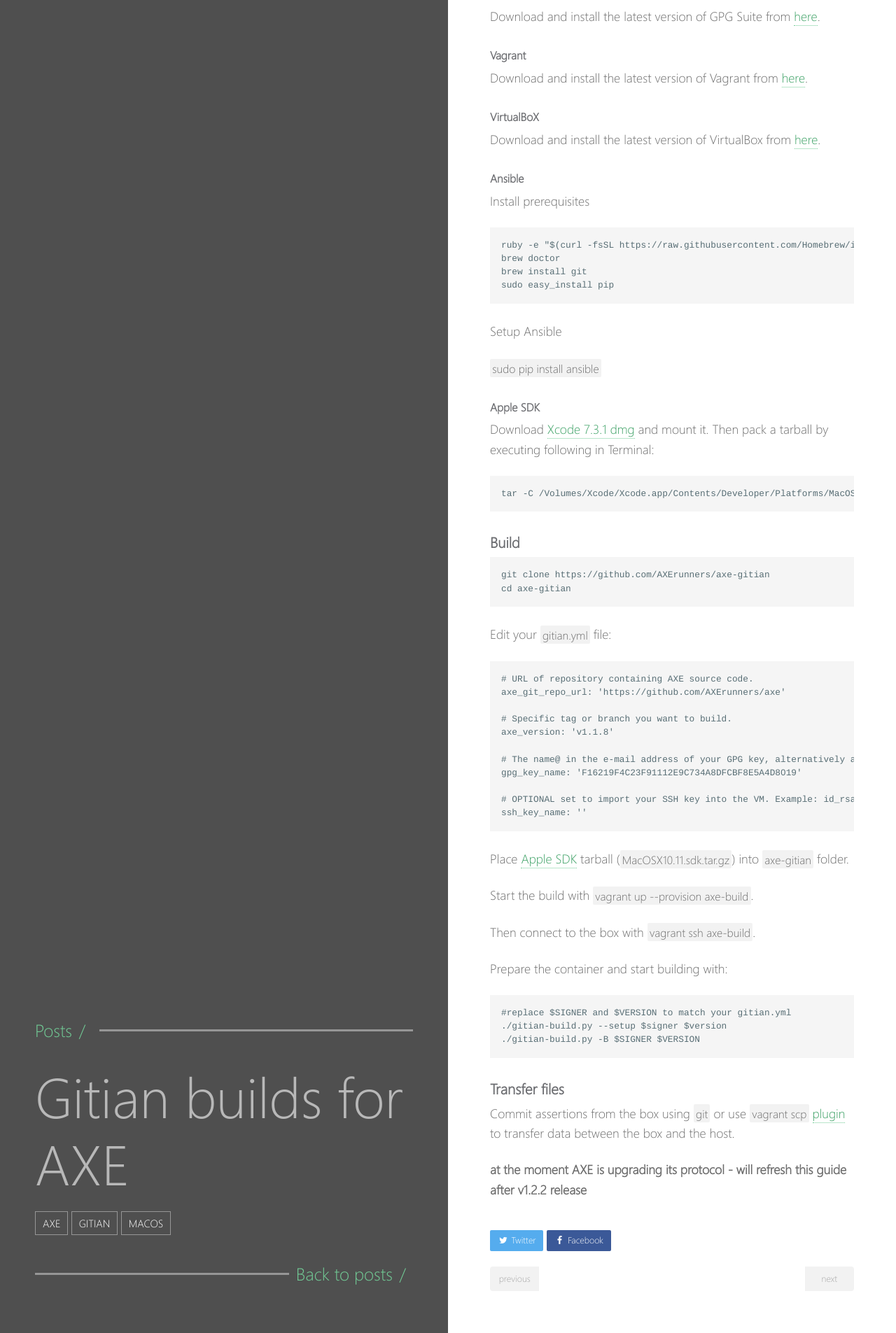
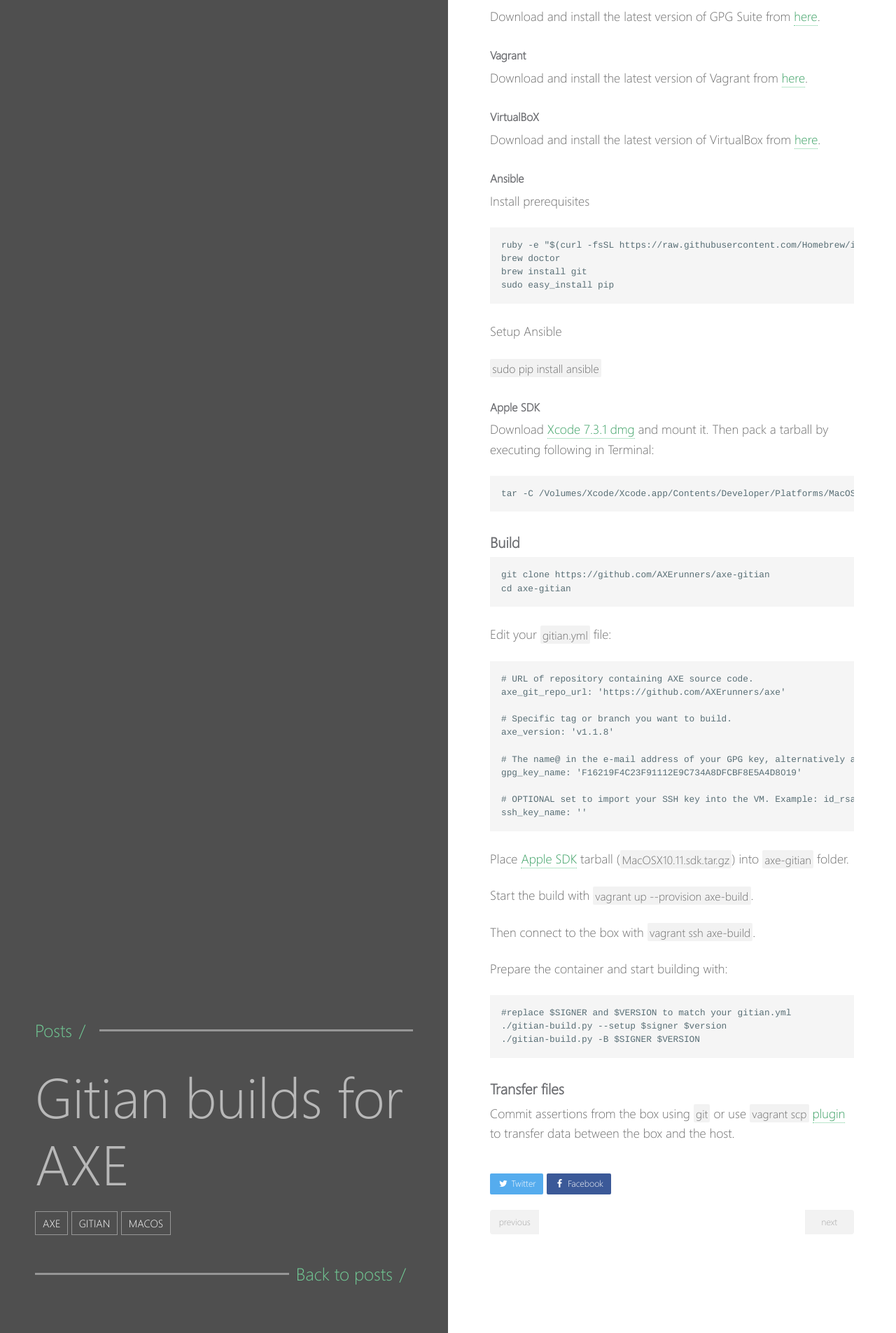
Before and after one commit to charlesrocket/charlesrocket.github.io, a Jekyll site: the page built from _posts/2018-10-15-axe-gitian.md, in a window 1280 px wide. Shown: the part 1021-2926 px from the top of the page at 70% size. Built offline with Jekyll 4.4.1, drawn with Linux system fonts in a browser that asks for light colours.

Commit message:
edit/axe-gitian

```diff
--- a/_posts/2018-10-15-axe-gitian.md
+++ b/_posts/2018-10-15-axe-gitian.md
@@ -79,5 +79,3 @@ Prepare the container and start building with:
 ### Transfer files
 
 Commit assertions from the box using `git` or use `vagrant scp` [plugin](https://github.com/AXErunners/axe-gitian#copying-files) to transfer data between the box and the host.
-
-**at the moment AXE is upgrading its protocol - will refresh this guide after v1.2.2 release**
```
